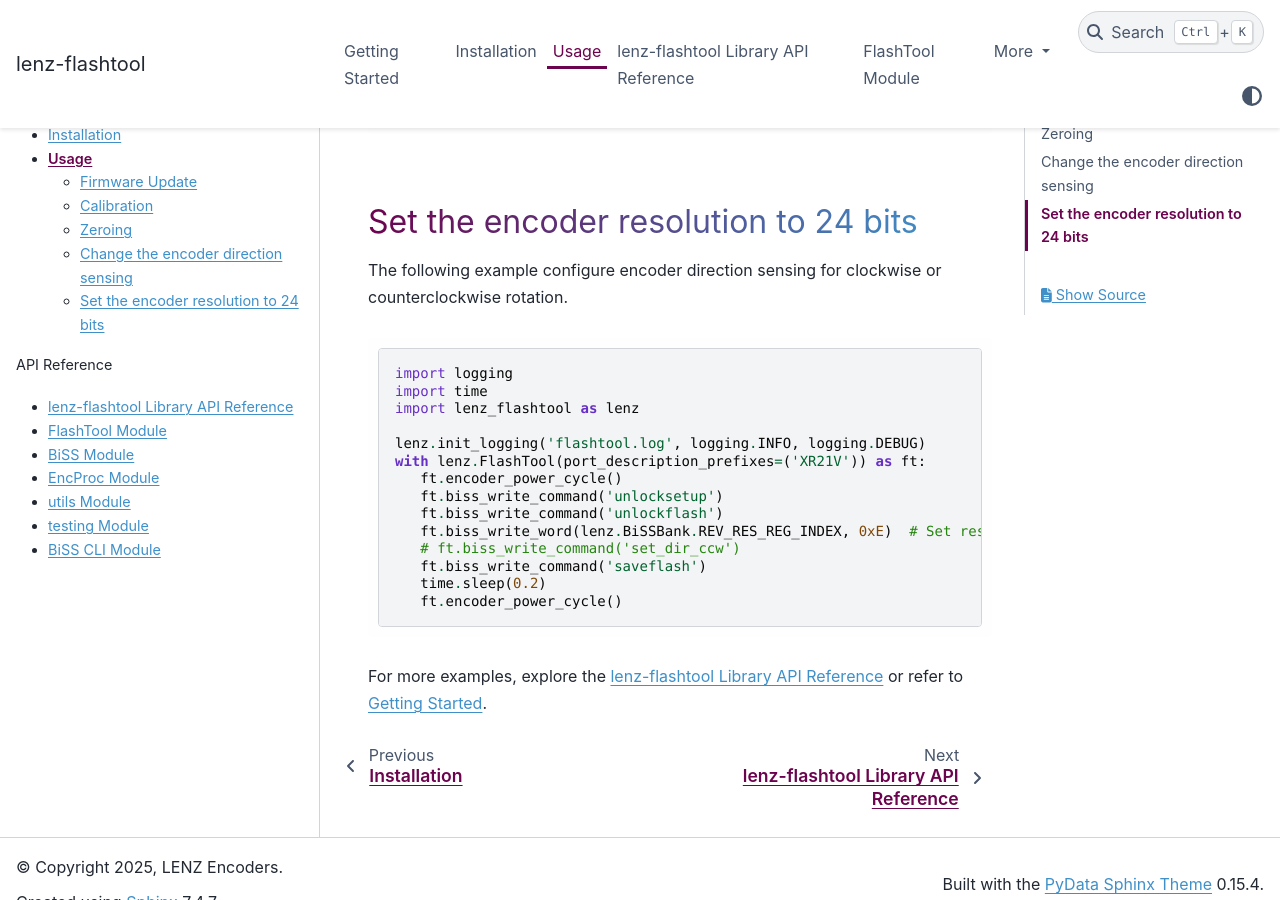
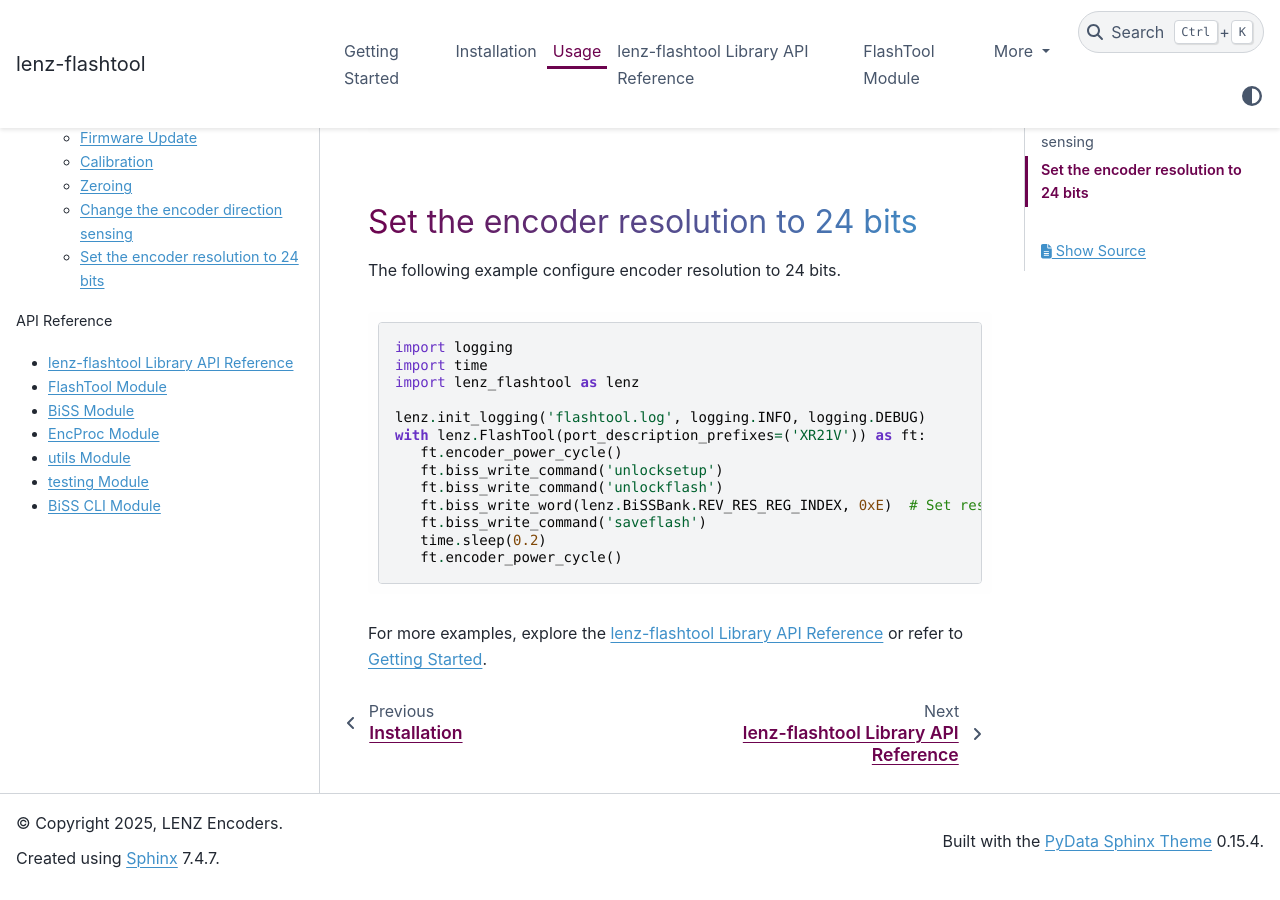
Before and after one commit to lenzencoders/lenz-flashtool-lib, a Sphinx documentation site: the page built from docs/usage.rst, in a window 1280 px wide and 900 px high, scrolled down 2331 px. Built offline with Sphinx 7.4.7 and the PyData theme 0.15.4, drawn with Linux system fonts in a browser that asks for light colours.

```diff
--- a/docs/usage.rst
+++ b/docs/usage.rst
@@ -97,7 +97,7 @@
 Set the encoder resolution to 24 bits
 ------------------------------------
 
-The following example configure encoder direction sensing for clockwise or counterclockwise rotation.
+The following example configure encoder resolution to 24 bits.
 
 .. code-block:: python
 
@@ -111,7 +111,6 @@
       ft.biss_write_command('unlocksetup')
       ft.biss_write_command('unlockflash')
       ft.biss_write_word(lenz.BiSSBank.REV_RES_REG_INDEX, 0xE)  # Set resolution to 24 bits
-      # ft.biss_write_command('set_dir_ccw')
       ft.biss_write_command('saveflash')
       time.sleep(0.2)
       ft.encoder_power_cycle()
--- a/source_docs/usage.rst
+++ b/source_docs/usage.rst
@@ -97,7 +97,7 @@
 Set the encoder resolution to 24 bits
 ------------------------------------
 
-The following example configure encoder direction sensing for clockwise or counterclockwise rotation.
+The following example configure encoder resolution to 24 bits.
 
 .. code-block:: python
 
@@ -111,7 +111,6 @@
       ft.biss_write_command('unlocksetup')
       ft.biss_write_command('unlockflash')
       ft.biss_write_word(lenz.BiSSBank.REV_RES_REG_INDEX, 0xE)  # Set resolution to 24 bits
-      # ft.biss_write_command('set_dir_ccw')
       ft.biss_write_command('saveflash')
       time.sleep(0.2)
       ft.encoder_power_cycle()
```
Also changed, not shown: README.md (+3 -3 lines), 6 other files.
